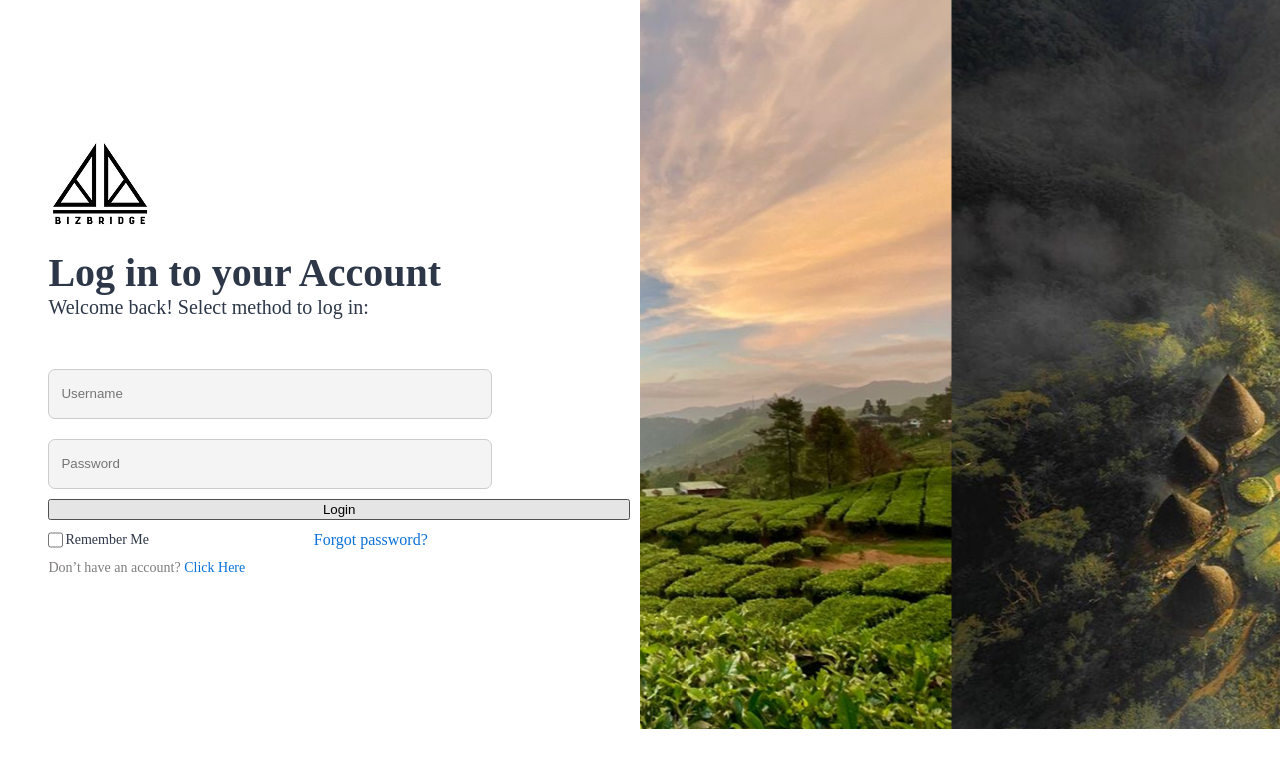
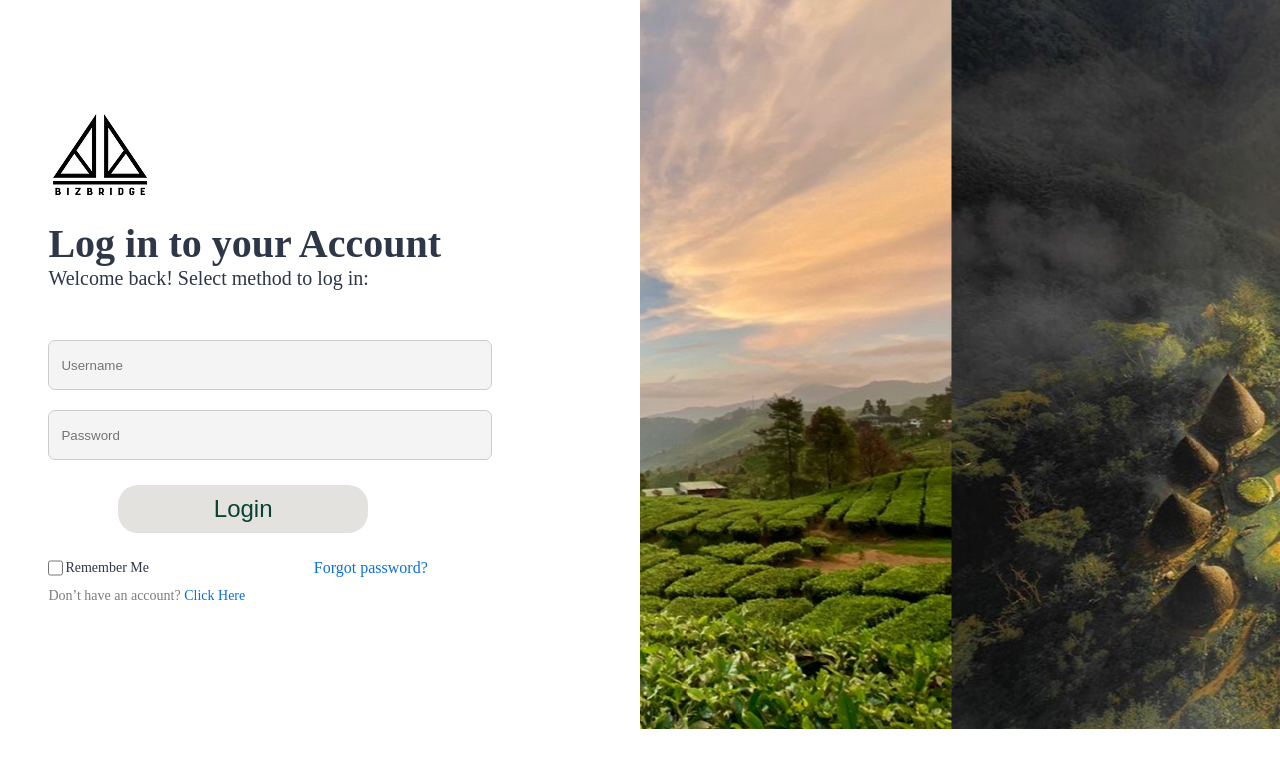
Before and after one commit to MichaelWjy/AOLSE, a React (Create React App) app in the folder FRONTEND/bizbridge/: page / in a window 1280 px wide. In both pictures the pointer is over the button "Login". Shown: the top 768 px of the page. Built offline with nearby package versions, Linux system fonts and the light colour scheme; a web font is replaced by a local one.

Commit message:
login button css

```diff
--- a/FRONTEND/bizbridge/src/Component/Css/loginPage.module.css
+++ b/FRONTEND/bizbridge/src/Component/Css/loginPage.module.css
@@ -89,7 +89,7 @@ input{
     font-size: 14px;
 }
 
-.loginButton button{
+.formSection button{
     color: white;
     background-color: rgba(9, 66, 51, 1);
     font-size: 24px;
@@ -101,7 +101,7 @@ input{
     transition: background-color 0.3s ease, transform 0.3s ease;
 }
 
-.loginButton button:hover{
+.formSection button:hover{
     color: rgba(9, 66, 51, 1);
     background-color: rgba(228, 226, 222, 1);
 }
```
